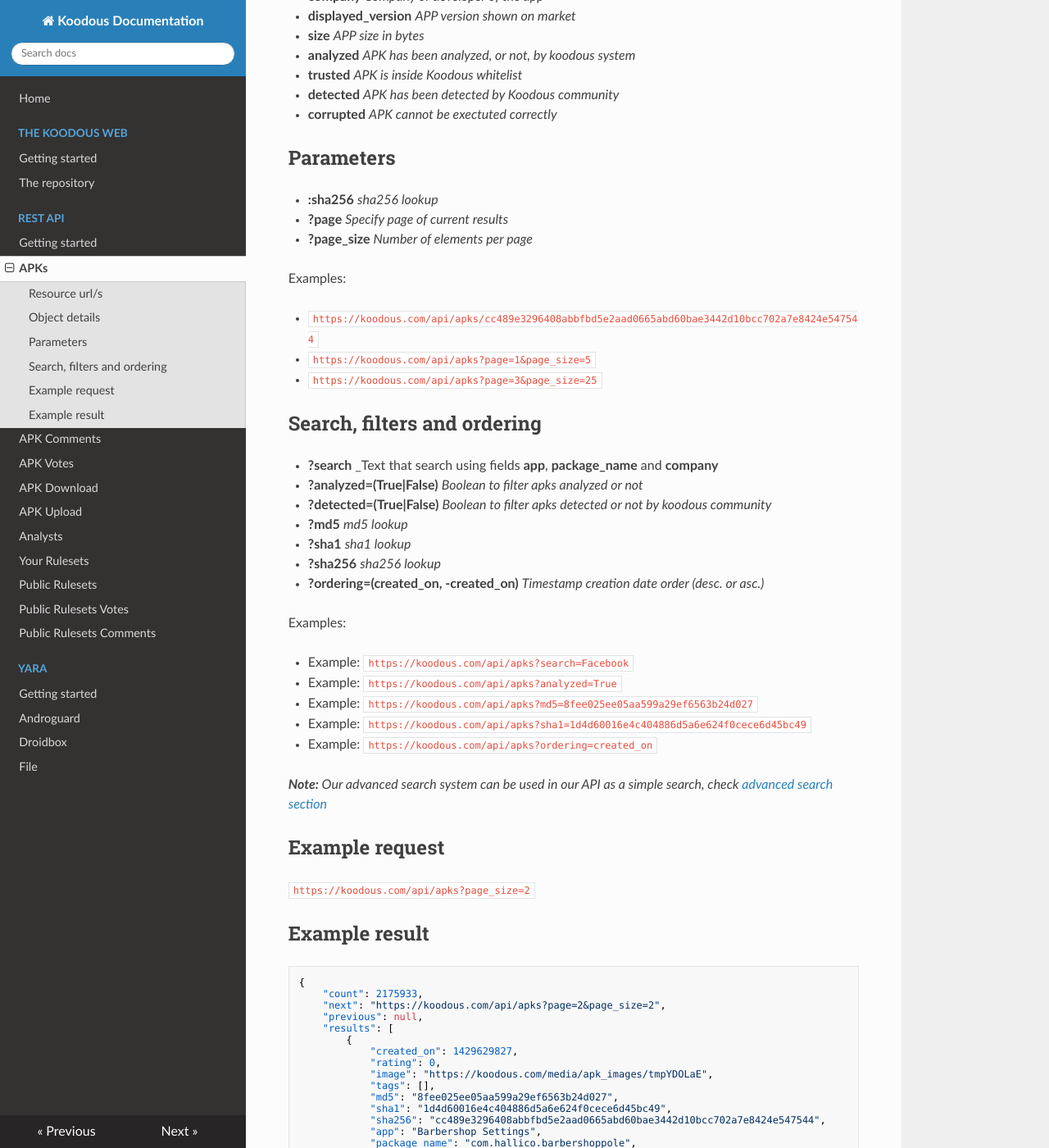
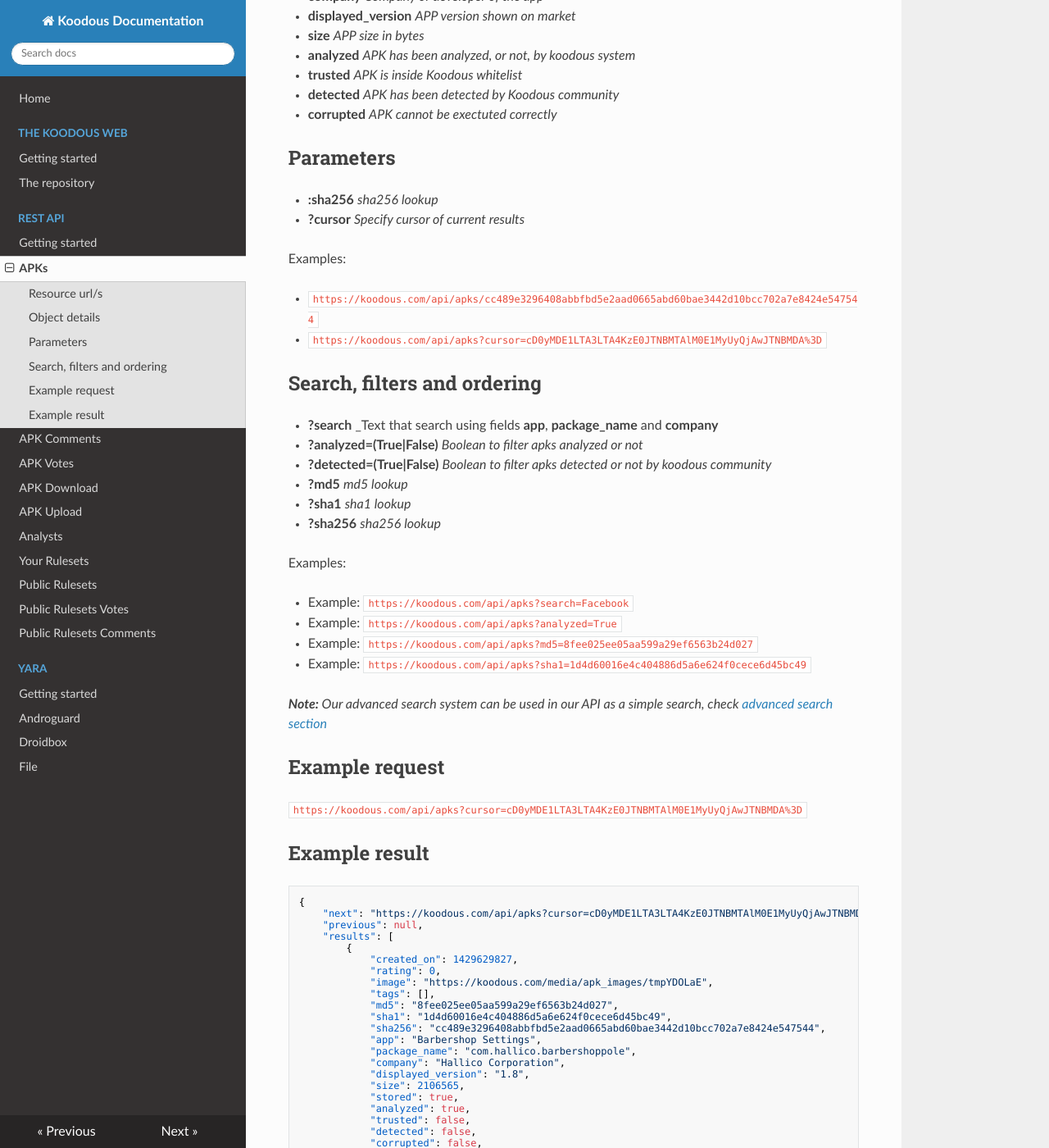
Before and after one commit to Koodous/docs.koodous.com, an MkDocs documentation site: the page built from docs/rest-api/apks.md, in a window 1280 px wide and 1400 px high, scrolled down 602 px. Shown: the whole window at 82% size. Built offline with MkDocs 1.6.1, drawn with Linux system fonts in a browser that asks for light colours; nearby versions of some CDN libraries; old or Windows-style settings are respelled for this version of MkDocs.

Commit message:
Cursor on paginations for some methods

````diff
--- a/docs/rest-api/apks.md
+++ b/docs/rest-api/apks.md
@@ -31,14 +31,12 @@ This method returns a paginated list of apks
 ## Parameters
 
 * **:sha256** _sha256 lookup_
-* **?page** _Specify page of current results_
-* **?page_size** _Number of elements per page_
+* **?cursor** _Specify cursor of current results_
 
 Examples:
 
 * `https://koodous.com/api/apks/cc489e3296408abbfbd5e2aad0665abd60bae3442d10bcc702a7e8424e547544`
-* `https://koodous.com/api/apks?page=1&page_size=5`
-* `https://koodous.com/api/apks?page=3&page_size=25`
+* `https://koodous.com/api/apks?cursor=cD0yMDE1LTA3LTA4KzE0JTNBMTAlM0E1MyUyQjAwJTNBMDA%3D`
 
 ## Search, filters and ordering
 
@@ -48,7 +46,6 @@ Examples:
 * **?md5** _md5 lookup_
 * **?sha1** _sha1 lookup_
 * **?sha256** _sha256 lookup_
-* **?ordering=(created_on, -created_on)** _Timestamp creation date order (desc. or asc.)_
 
 
 Examples:
@@ -57,19 +54,17 @@ Examples:
 * Example: `https://koodous.com/api/apks?analyzed=True`
 * Example: `https://koodous.com/api/apks?md5=8fee025ee05aa599a29ef6563b24d027`
 * Example: `https://koodous.com/api/apks?sha1=1d4d60016e4c404886d5a6e624f0cece6d45bc49`
-* Example: `https://koodous.com/api/apks?ordering=created_on`
 
 _**Note:** Our advanced search system can be used in our API as a simple search, check [advanced search section](/web/the-repo/#advanced-search)_
 
 ## Example request
 
-`https://koodous.com/api/apks?page_size=2`
+`https://koodous.com/api/apks?cursor=cD0yMDE1LTA3LTA4KzE0JTNBMTAlM0E1MyUyQjAwJTNBMDA%3D`
 
 ## Example result
 ```json
 {
-    "count": 2175933,
-    "next": "https://koodous.com/api/apks?page=2&page_size=2",
+    "next": "https://koodous.com/api/apks?cursor=cD0yMDE1LTA3LTA4KzE0JTNBMTAlM0E1MyUyQjAwJTNBMDA%3D",
     "previous": null,
     "results": [
         {
````
Also changed, not shown: docs/rest-api/apk-comments.md (+3 -5 lines), docs/rest-api/public_rulesets_comments.md (+1 -2 lines).
